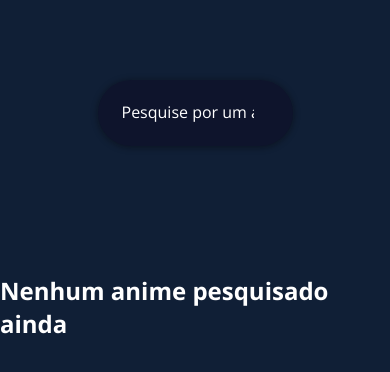
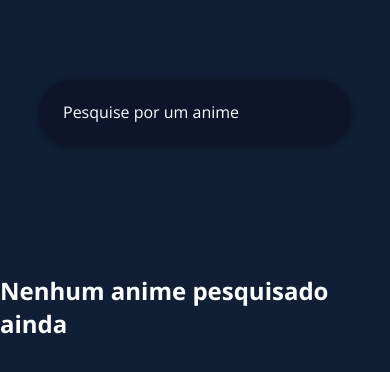
Before and after one commit to rurocha/anime-project-vuejs, a Vue app: page / in a window 390 px wide. Shown: the top 372 px of the page. Built offline with nearby package versions, Linux system fonts and the light colour scheme.

Commit message:
input responsive

```diff
--- a/src/sass/6_components/inputSearch.scss
+++ b/src/sass/6_components/inputSearch.scss
@@ -3,11 +3,15 @@
     box-shadow: 0px 1px 7px rgba(7, 7, 7, 0.47);
     border-radius: 100px;
     padding: 1.5rem;
-    width: 50%;
+    width: 80%;
     font-size: 1rem;
     margin: 5rem 0;
     transition: 0.3s;
     transition-timing-function: cubic-bezier(0.2, 1, 0.2, 1.4);
+
+    @media (min-width: 720px) {
+        width: 50%;
+    }
 
     &:hover {
         transform: scale(1.1);
```
